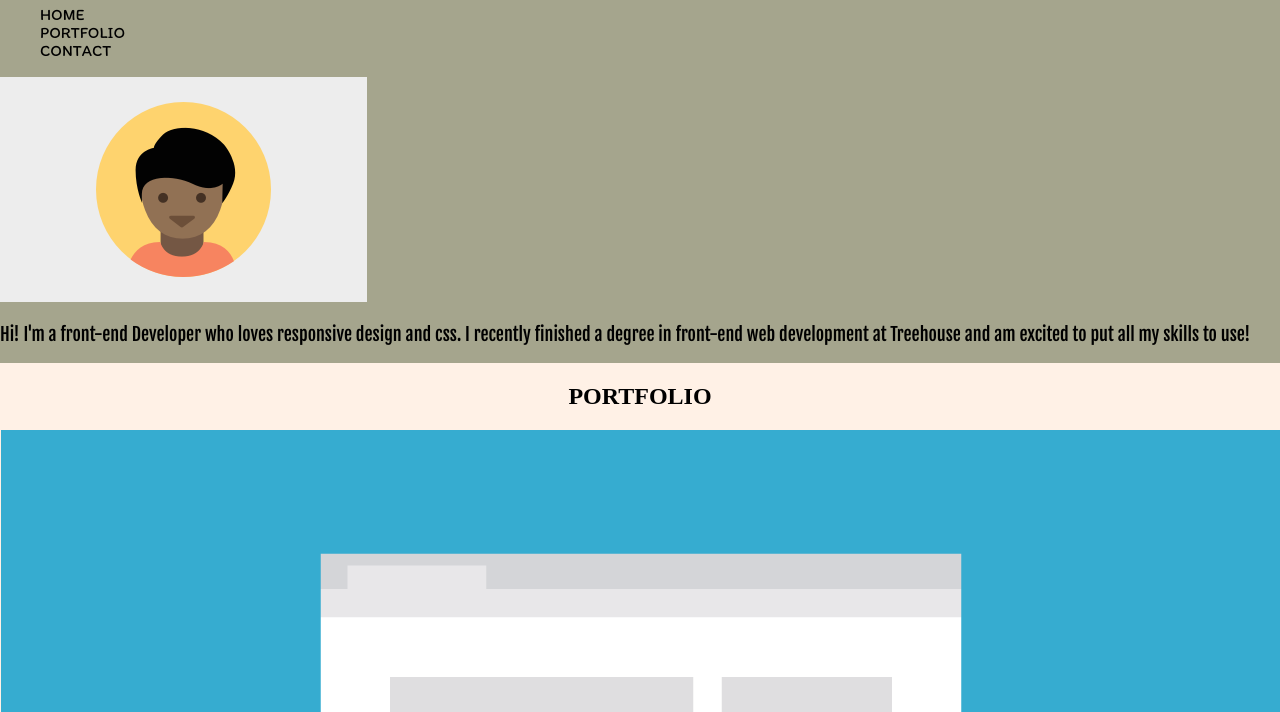
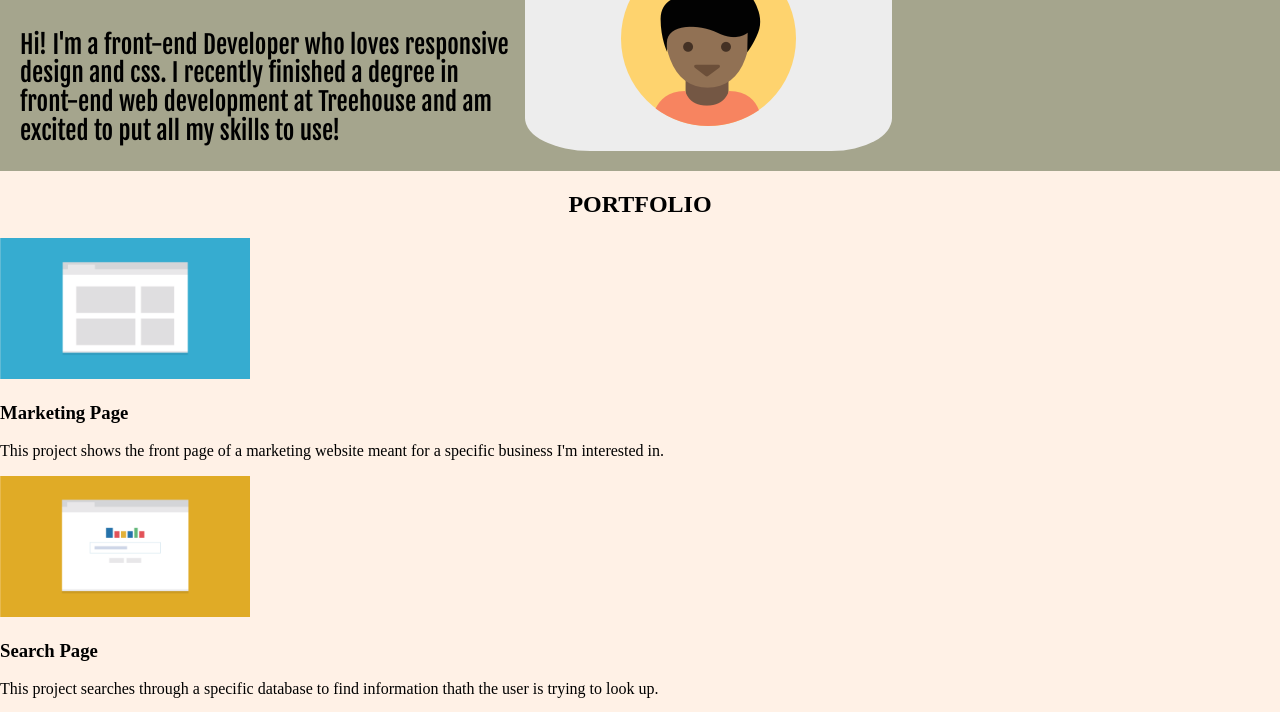
Before and after one commit to camercha/Treehouse-project-2, a plain HTML site: page index.html in a window 1280 px wide. Shown: the part 84-796 px from the top of the page. Drawn offline with Linux system fonts and the light colour scheme.

Commit message:
More changes!
More changes

```diff
--- a/css/style.css
+++ b/css/style.css
@@ -251,6 +251,72 @@ ul .contact{
 
 
 
+@media(min-width:1024px){
+
+h1{
+   display: inline-block;
+
+}
+ header  ul{
+   display: inline-block;
+   float: right;
+   padding-top: 10px;
+   padding-right: 20px;
+   padding-left: 20px;
+}
+header li{
+   display: inline-block;
+   padding-right: 20px;
+   padding-left: 20px;
+   font-weight: bold;
+
+}
+
+.profile-pic{
+   float: right;
+   padding-right: 20px;
+   padding-bottom: 15px;
+   padding-left: 15px;
+   border-radius: 20%;
+}
+
+
+ul{
+ padding: 0;
+
+}
+
+
+
+
+   .light-font{
+
+    padding-left: 20px ;
+    font-size: 25px;
+
+   }
+
+
+
+
+
+
+
+
+
+   .article img{
+      width: 250px;
+     }
+
+}
+
+
+
+
+
+
+
+
 
 
 
--- a/index.html
+++ b/index.html
@@ -31,12 +31,12 @@
         <h2>PORTFOLIO</h2>
         <div id="portfolio" class="portfolio group">
 
-            <div class="article left"><img src="images/portfolio-1.png" alt="picture of a cartoon website">
+            <div class="article left "><img src="images/portfolio-1.png" alt="picture of a cartoon website">
                 <h3>Marketing Page</h3>
                 <p>This project shows the front page of a marketing website meant for a specific business I'm interested
                     in.</p>
             </div>
-            <div class="article right"><img src="images/portfolio-2.png" alt="picture of a search page">
+            <div class="article right middle"><img src="images/portfolio-2.png" alt="picture of a search page">
                 <h3>Search Page</h3>
                 <p>This project searches through a specific database to find information thath the user is trying to
                     look up. </p>
@@ -46,7 +46,7 @@
                 <p>This project compares travel times based on different transportation methods and tells you the best
                     one.</p>
             </div>
-            <div class="article right"><img src="images/portfolio-4.png" alt="picture of maping app website">
+            <div class="article right middle"><img src="images/portfolio-4.png" alt="picture of maping app website">
                 <h3>Map of Favorite Spots</h3>
                 <p>This project uses mapping aps to plot points for my favorite spots in the city for a do-it-yourself
                     walking tour</p>
```
